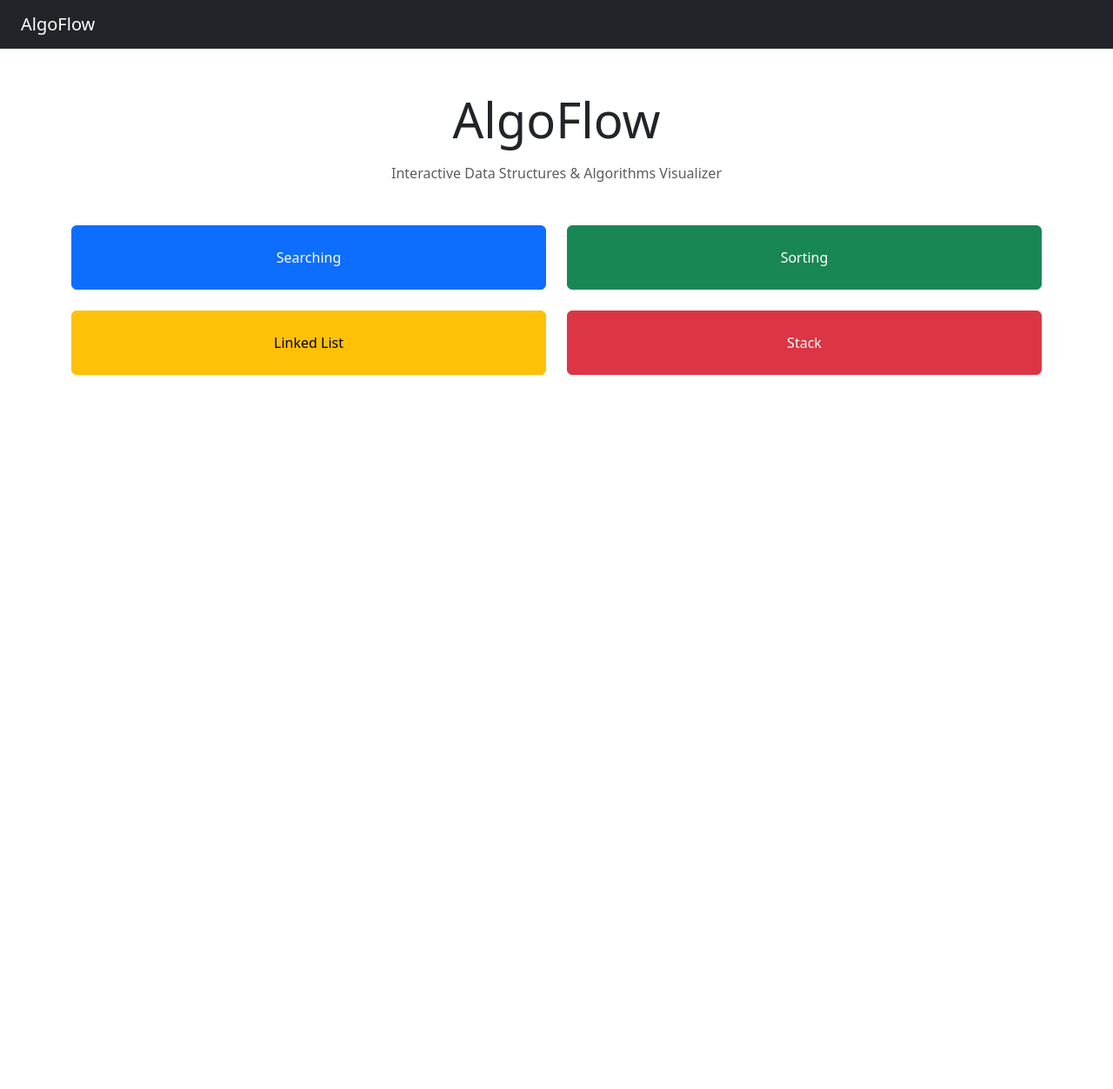
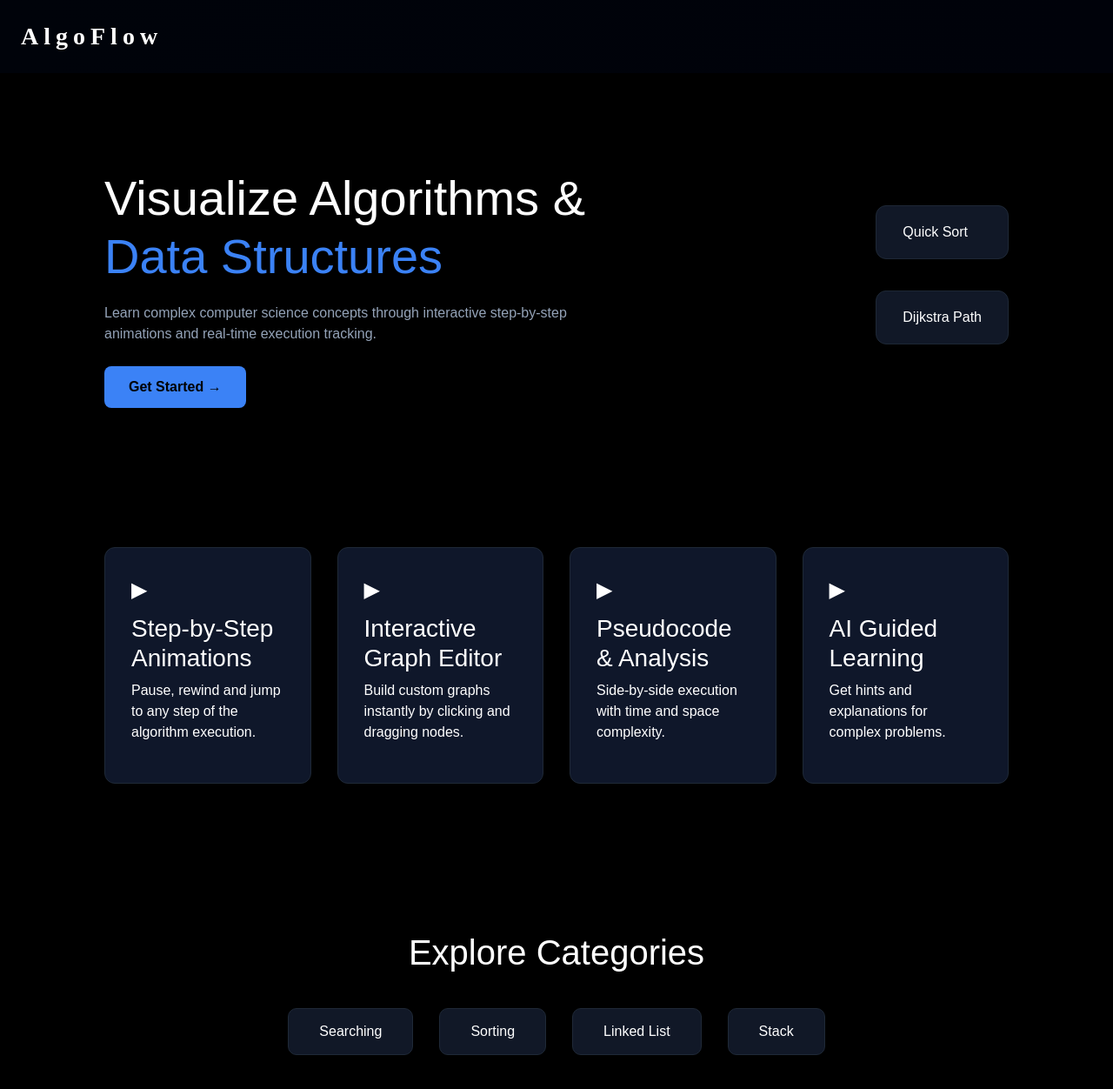
Before and after one commit to Aryan-17806/AlgoFlow, a React (Vite) app: page / in a window 1280 px wide. Shown: the top 1252 px of the page at 87% size. Before the commit the page ends 800 px from the top, so only its background shows below. Built offline with nearby package versions, Linux system fonts and the light colour scheme.

Commit message:
Version_1.2.3

```diff
--- a/package.json
+++ b/package.json
@@ -11,7 +11,9 @@
   },
   "dependencies": {
     "bootstrap": "^5.3.8",
+    "framer-motion": "^12.36.0",
     "react": "^19.2.4",
+    "react-bootstrap": "^2.10.10",
     "react-dom": "^19.2.4",
     "react-router-dom": "^7.13.1"
   },
--- a/src/components/Navbar.jsx
+++ b/src/components/Navbar.jsx
@@ -2,9 +2,24 @@
 
 function Navbar() {
   return (
-    <nav className="navbar navbar-dark bg-dark px-4">
-      <Link className="navbar-brand" to="/">
-        AlgoFlow
+    <nav
+      className="navbar px-4 py-3 shadow"
+      style={{
+        background: "linear-gradient(90deg, #00030a, #00020a)",
+      }}
+    >
+        <Link
+        to="/"
+        className="navbar-brand m-0"
+        style={{
+          fontFamily: "Times New Roman, serif",
+          fontSize: "28px",
+          fontWeight: "bold",
+          color: "white",
+          letterSpacing: "6px"
+        }}
+      >
+         AlgoFlow
       </Link>
     </nav>
   );
--- a/src/main.jsx
+++ b/src/main.jsx
@@ -3,6 +3,7 @@
 import App from "./app/App";
 import 'bootstrap/dist/css/bootstrap.min.css';
 import "./styles/global.css";
+import 'bootstrap/dist/css/bootstrap.min.css';
 
 ReactDOM.createRoot(document.getElementById("root")).render(
   <React.StrictMode>
--- /dev/null
+++ b/src/pages/Home/HomePage.css
@@ -0,0 +1,140 @@
+.home{
+background:#000000;
+color:white;
+font-family:Arial, Helvetica, sans-serif;
+}
+
+/* HERO */
+
+.hero{
+display:flex;
+justify-content:space-between;
+align-items:center;
+padding:90px 120px;
+}
+
+.hero-left{
+max-width:600px;
+}
+
+.hero-left h1{
+font-size:56px;
+line-height:1.2;
+margin:20px 0;
+}
+
+.highlight{
+color:#3b82f6;
+}
+
+.hero-left p{
+color:#94a3b8;
+margin-bottom:25px;
+}
+
+.badge{
+background:#1e293b;
+padding:6px 14px;
+border-radius:20px;
+font-size:12px;
+}
+
+.start-btn{
+background:#3b82f6;
+border:none;
+padding:12px 28px;
+border-radius:8px;
+cursor:pointer;
+font-weight:600;
+}
+
+/* RIGHT SIDE CARDS */
+
+.hero-right{
+display:flex;
+flex-direction:column;
+gap:25px;
+}
+
+.algo-card{
+background:#111827;
+border:1px solid #1f2937;
+padding:18px 30px;
+border-radius:12px;
+animation:float 4s ease-in-out infinite;
+}
+
+.quick{
+animation-delay:0s;
+}
+
+.dijkstra{
+animation-delay:1.5s;
+}
+
+@keyframes float{
+0%{transform:translateY(0)}
+50%{transform:translateY(-12px)}
+100%{transform:translateY(0)}
+}
+
+/* FEATURES */
+
+.features{
+display:grid;
+grid-template-columns:repeat(4,1fr);
+gap:30px;
+padding:70px 120px;
+}
+
+.feature-card{
+background:#0f172a;
+border:1px solid #1f2937;
+padding:30px;
+border-radius:12px;
+transition:.3s;
+}
+
+.feature-card:hover{
+border-color:#3b82f6;
+transform:translateY(-5px);
+}
+
+.icon{
+font-size:24px;
+margin-bottom:10px;
+}
+
+/* CATEGORY SECTION */
+
+.categories{
+padding:100px 120px;
+text-align:center;
+}
+
+.categories h2{
+font-size:40px;
+margin-bottom:40px;
+}
+
+.category-buttons{
+display:flex;
+justify-content:center;
+gap:30px;
+flex-wrap:wrap;
+}
+
+.category-buttons button{
+background:#111827;
+border:1px solid #1f2937;
+color:white;
+padding:14px 35px;
+border-radius:10px;
+font-size:16px;
+cursor:pointer;
+transition:.3s;
+}
+
+.category-buttons button:hover{
+background:#3b82f6;
+}
--- a/src/pages/Home/HomePage.jsx
+++ b/src/pages/Home/HomePage.jsx
@@ -1,59 +1,119 @@
+import { useRef } from "react";
 import { useNavigate } from "react-router-dom";
+import "./HomePage.css";
 
 function HomePage() {
 
 const navigate = useNavigate();
+const categoryRef = useRef(null);
+
+const scrollToCategory = () => {
+  categoryRef.current.scrollIntoView({ behavior: "smooth" });
+};
 
 return (
-    <div className="container text-center mt-5">
+<div className="home">
 
-      <h1 className="display-4 mb-3">
-        AlgoFlow
+{/* HERO */}
+
+<section className="hero">
+
+<div className="hero-left">
+
+
+<h1>
+Visualize Algorithms &
+<span className="highlight"> Data Structures</span>
 </h1>
 
-      <p className="text-muted mb-5">
-        Interactive Data Structures & Algorithms Visualizer
+<p>
+Learn complex computer science concepts through interactive
+step-by-step animations and real-time execution tracking.
 </p>
 
-      <div className="row g-4">
+<button className="start-btn" onClick={scrollToCategory}>
+Get Started →
+</button>
 
-        <div className="col-md-6">
-          <button
-            className="btn btn-primary w-100 p-4"
-            onClick={() => navigate("/searching")}
-          >
+</div>
+
+{/* Animated Right Cards */}
+
+<div className="hero-right">
+
+<div className="algo-card quick">Quick Sort</div>
+
+<div className="algo-card dijkstra">Dijkstra Path</div>
+
+</div>
+
+</section>
+
+{/* FEATURES */}
+
+<section className="features">
+
+<div className="feature-card">
+<div className="icon">▶</div>
+<h3>Step-by-Step Animations</h3>
+<p>
+Pause, rewind and jump to any step of the algorithm execution.
+</p>
+</div>
+
+<div className="feature-card">
+<div className="icon">▶</div>
+<h3>Interactive Graph Editor</h3>
+<p>
+Build custom graphs instantly by clicking and dragging nodes.
+</p>
+</div>
+
+<div className="feature-card">
+<div className="icon">▶</div>
+<h3>Pseudocode & Analysis</h3>
+<p>
+Side-by-side execution with time and space complexity.
+</p>
+</div>
+
+<div className="feature-card">
+<div className="icon">▶</div>
+<h3>AI Guided Learning</h3>
+<p>
+Get hints and explanations for complex problems.
+</p>
+</div>
+
+</section>
+
+{/* EXPLORE CATEGORIES */}
+
+<section ref={categoryRef} className="categories">
+
+<h2>Explore Categories</h2>
+
+<div className="category-buttons">
+
+<button onClick={() => navigate("/searching")}>
 Searching
 </button>
+
+<button onClick={() => navigate("/sorting")}>
+Sorting
+</button>
+
+<button onClick={() => navigate("/linkedlist")}>
+Linked List
+</button>
+
+<button onClick={() => navigate("/stack")}>
+Stack
+</button>
+
 </div>
 
-        <div className="col-md-6">
-          <button
-            className="btn btn-success w-100 p-4"
-            onClick={() => navigate("/sorting")}
-          >
-            Sorting
-          </button>
-        </div>
-
-        <div className="col-md-6">
-          <button
-            className="btn btn-warning w-100 p-4"
-            onClick={() => navigate("/linkedlist")}
-          >
-            Linked List
-          </button>
-        </div>
-
-        <div className="col-md-6">
-          <button
-            className="btn btn-danger w-100 p-4"
-            onClick={() => navigate("/stack")}
-          >
-            Stack
-          </button>
-        </div>
-
-      </div>
+</section>
 
 </div>
 );
```
Also changed, not shown: 2 other files (tests, documents, lock files or other folders). Lines whose indentation alone changed are shown as unchanged.
